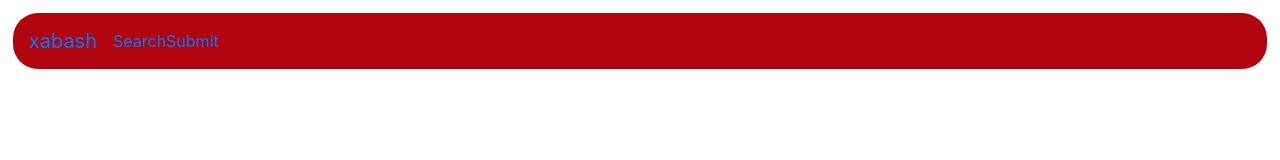
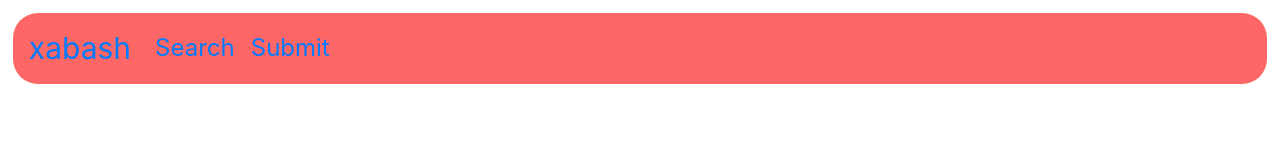
Before and after one commit to kgurazad/sohsbash, a website: page views/index.html in a window 1280 px wide. Drawn offline with nearby package versions, Linux system fonts and the light colour scheme.

```diff
--- a/views/index.html
+++ b/views/index.html
@@ -12,10 +12,10 @@
         <nav class="navbar navbar-expand-lg" id="mainNavbar">
             <a href="/" class="navbar-brand">xabash</a>
             <div class="navbar-nav">
-                <div class="nav-item">
+                <div class="nav-item nav-link">
                     <a href="/search">Search</a>
                 </div>
-                <div class="nav-item">
+                <div class="nav-item nav-link">
                     <a href="/new">Submit</a>
                 </div>
             </div>
--- a/views/style.css
+++ b/views/style.css
@@ -48,7 +48,12 @@
 }
 
 #mainNavbar {
-    background-color: #b1040e;
+    background-color: #f66;
     margin: 1%;
     border-radius: 25px;
+    font-size: 24px;
 }
+
+.navbar-brand {
+    font-size: 30px;
+}
```
